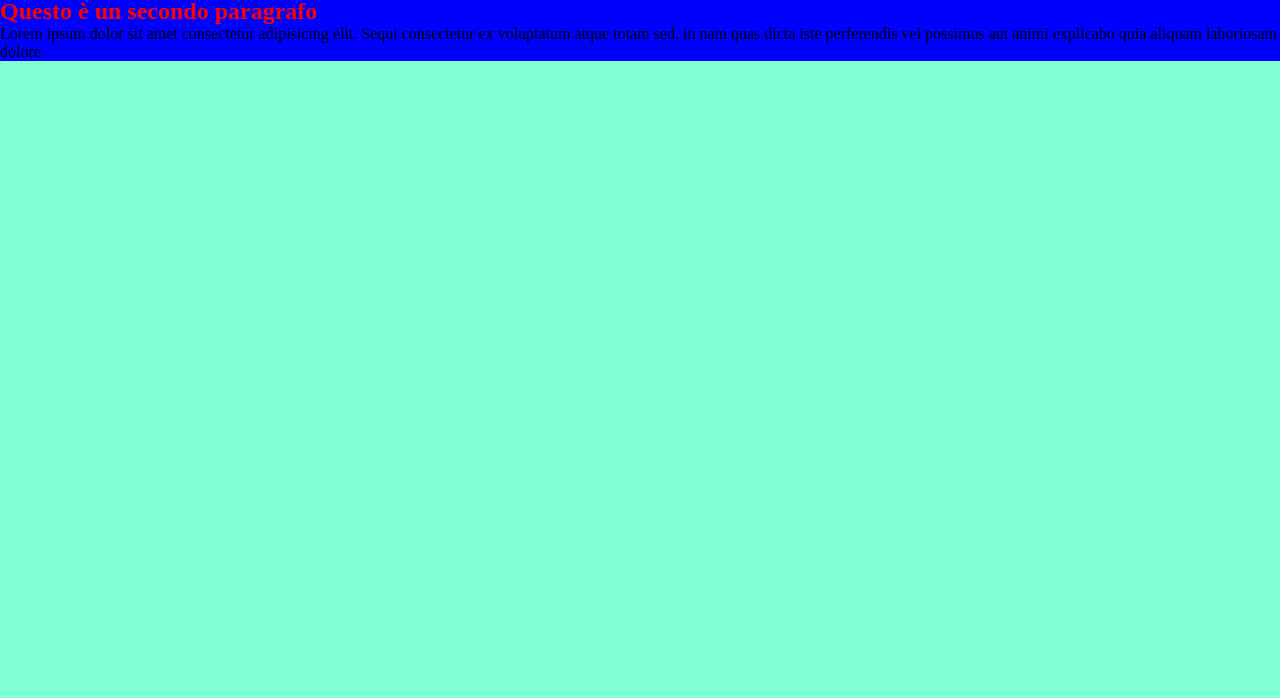
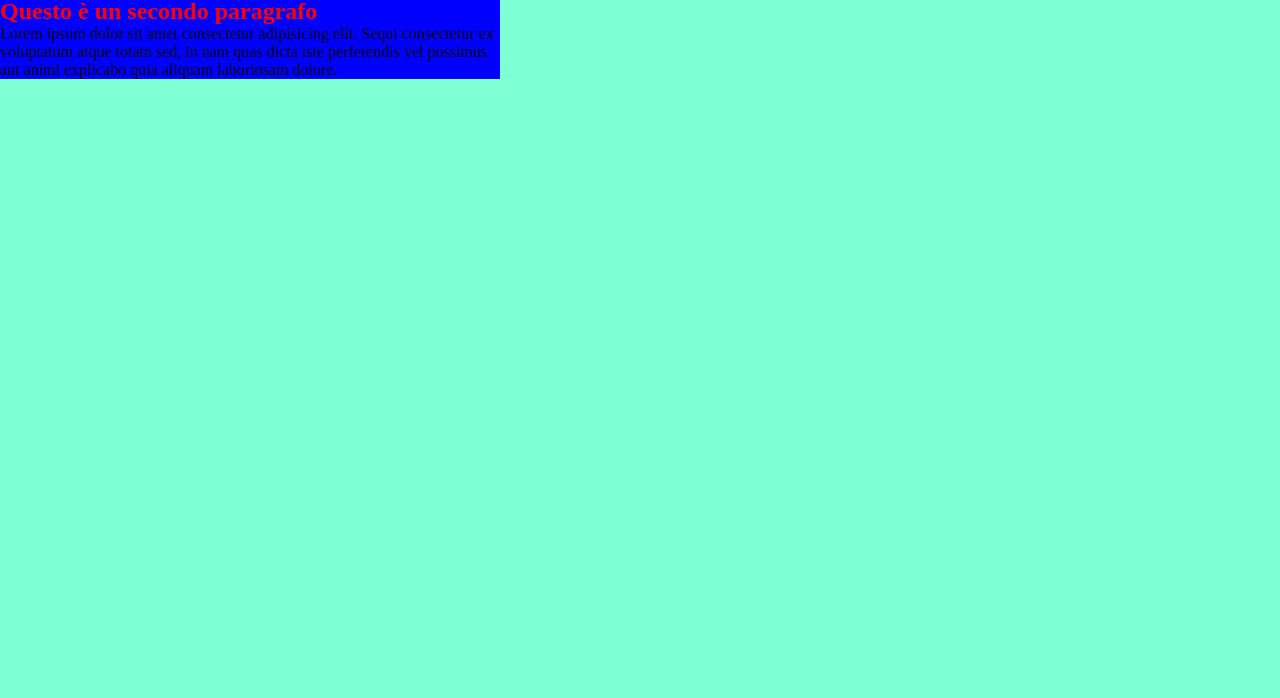
Before and after one commit to jamessteven74/testhtml, a plain HTML site: page index.html in a window 1280 px wide. Shown: the part 102-800 px from the top of the page. Drawn offline with Linux system fonts and the light colour scheme.

Commit message:
add width an height #27

```diff
--- a/style.css
+++ b/style.css
@@ -23,3 +23,8 @@ h2{
 h1{
     color: orange;
 }
+
+.blue{
+    width: 500px;
+    height: 200;
+}
```
